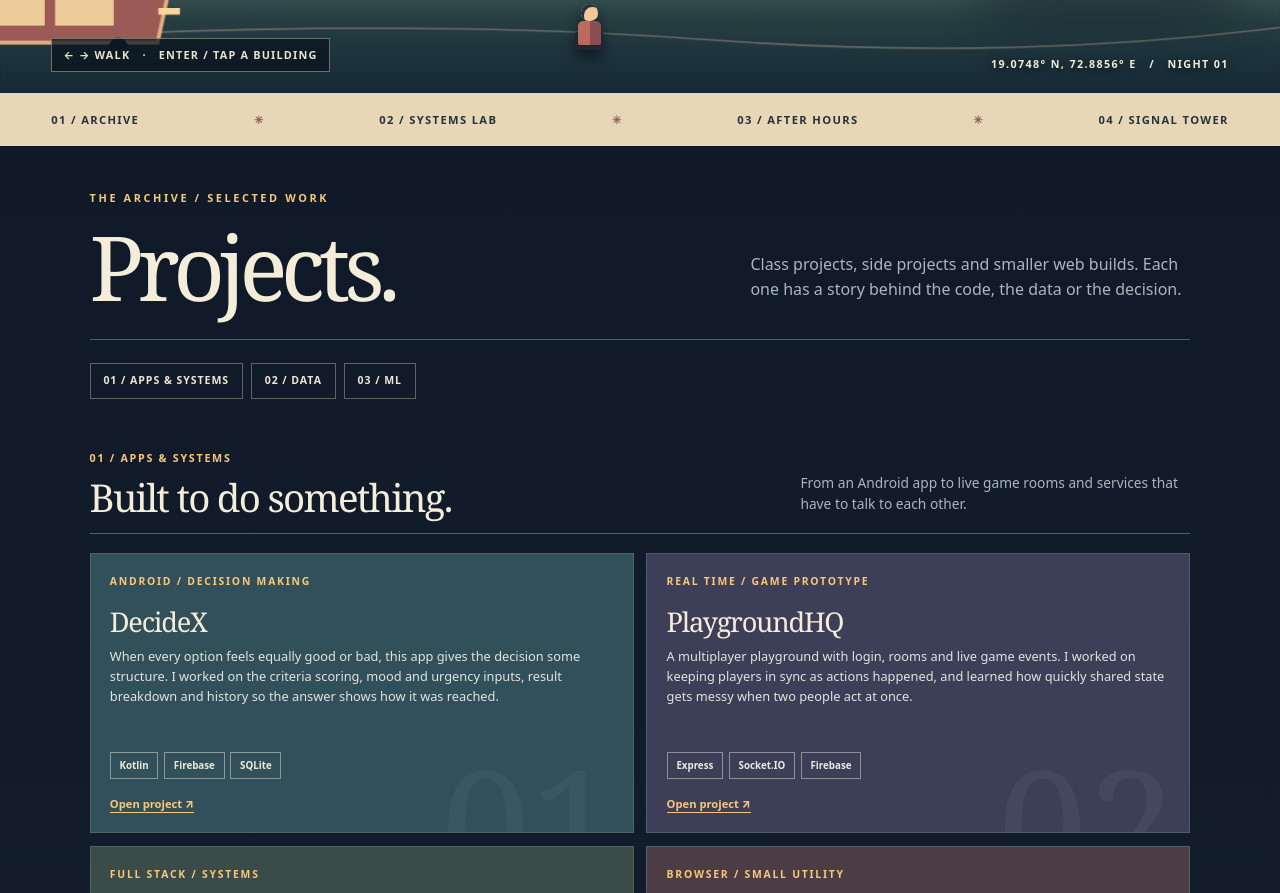
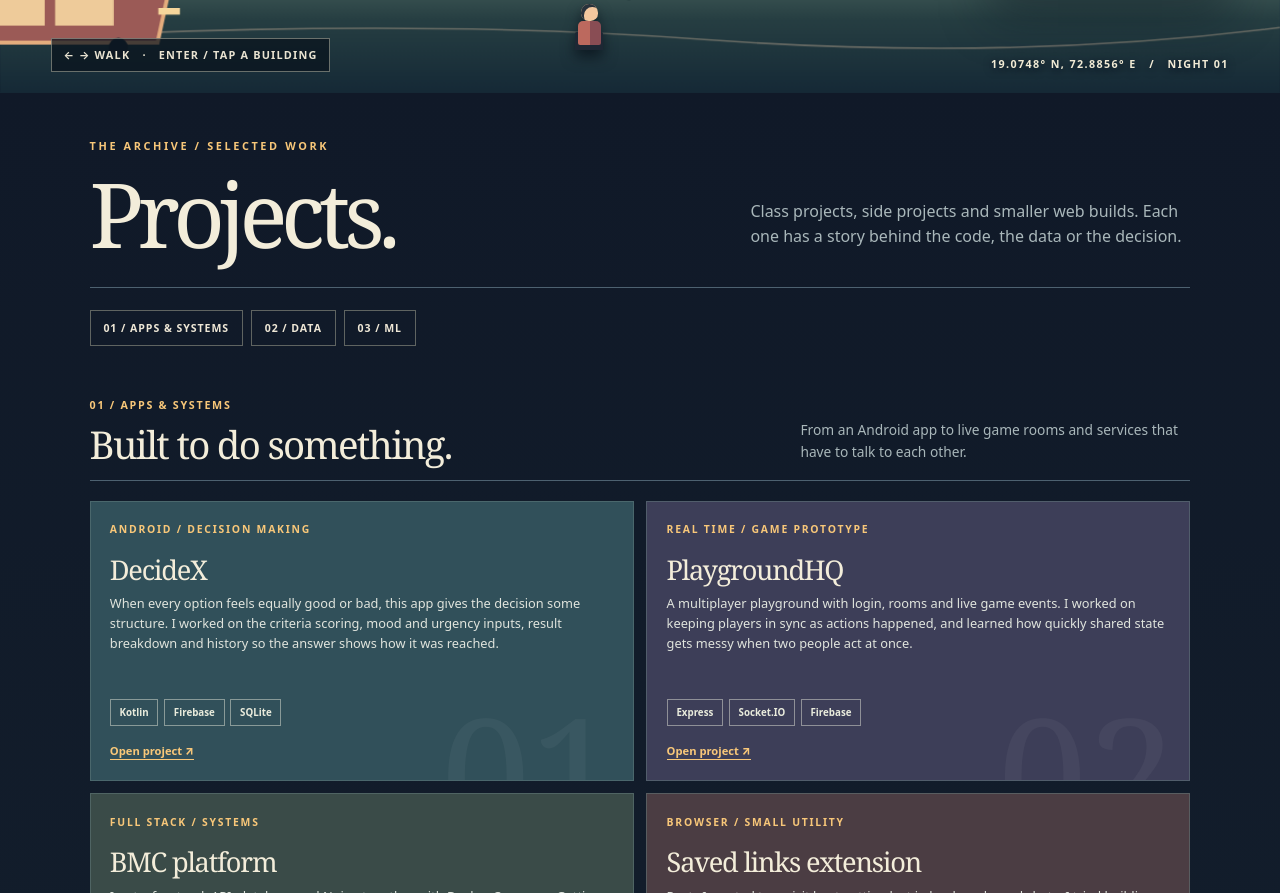
Before and after one commit to RyanCfe/Personal_Portfolio, a website: page index.html in a window 1280 px wide. Shown: the part 887-1780 px from the top of the page. Drawn offline with Linux system fonts and the light colour scheme.

Commit message:
Add files via upload

```diff
--- a/index.html
+++ b/index.html
@@ -86,7 +86,6 @@
         <p class="mobile-world-footer">Pick a place to wander into. <span>RYAN N. / MUMBAI / 2026</span></p>
       </nav>
     </section>
-    <div class="route-strip" aria-hidden="true"><span>01 / Archive</span><span>✳</span><span>02 / Systems lab</span><span>✳</span><span>03 / After hours</span><span>✳</span><span>04 / Signal tower</span></div>
     <section class="section work-section" id="work" aria-labelledby="work-heading"><div class="section-shell">
       <p class="eyebrow reveal">The archive / selected work</p>
       <div class="section-heading reveal"><h2 id="work-heading">Projects.</h2><p>Class projects, side projects and smaller web builds. Each one has a story behind the code, the data or the decision.</p></div>
--- a/world.css
+++ b/world.css
@@ -67,8 +67,6 @@
     .world-hint strong { display:block; font:1.3rem/1.12 var(--serif); }
     .world-hint p:last-child { margin:.35rem 0 0; color:#ccd3cb; font-size:.71rem; }
     .mobile-stops { display:none; }
-    .route-strip { display:flex; justify-content:space-between; gap:1rem; padding:1.1rem clamp(1.25rem,4vw,4.5rem); background:#e7d7b6; color:#24333b; font-size:.7rem; font-weight:850; letter-spacing:.12em; text-transform:uppercase; }
-    .route-strip span:nth-child(even) { color:#8b6158; }
     .section { padding:clamp(2.5rem,3.5vw,4rem) clamp(1.25rem,7vw,8rem) clamp(4rem,7vw,7rem); }
     .section-shell { max-width:1300px; margin:auto; }
     .section-heading { display:grid; grid-template-columns:1fr 1fr; gap:2rem; align-items:end; padding-bottom:2rem; border-bottom:1px solid var(--line); }
@@ -198,8 +196,6 @@
       .mobile-ground span:nth-child(1) { left:14%; }.mobile-ground span:nth-child(2) { left:49%; }.mobile-ground span:nth-child(3) { right:12%; }
       .mobile-world-footer { padding:.3rem .2rem 0; color:#e3d5bf; font-size:.57rem; letter-spacing:.04em; font-weight:500; }
       .mobile-world-footer span { color:#eebd88; font-size:.49rem; letter-spacing:.08em; text-align:right; }
-      .route-strip { flex-wrap:wrap; gap:.3rem .6rem; justify-content:center; padding:.75rem; font-size:.51rem; line-height:1.5; text-align:center; }
-      .route-strip span:nth-child(even) { display:none; }
       .project-grid,.idea-grid,.work-section .project-grid { grid-template-columns:1fr; }.project { min-height:0; }
       .project-group { margin-top:2.5rem; }.project-group + .project-group { margin-top:3.2rem; }
       .project-index a { flex:1 1 calc(50% - .5rem); text-align:center; }
```
